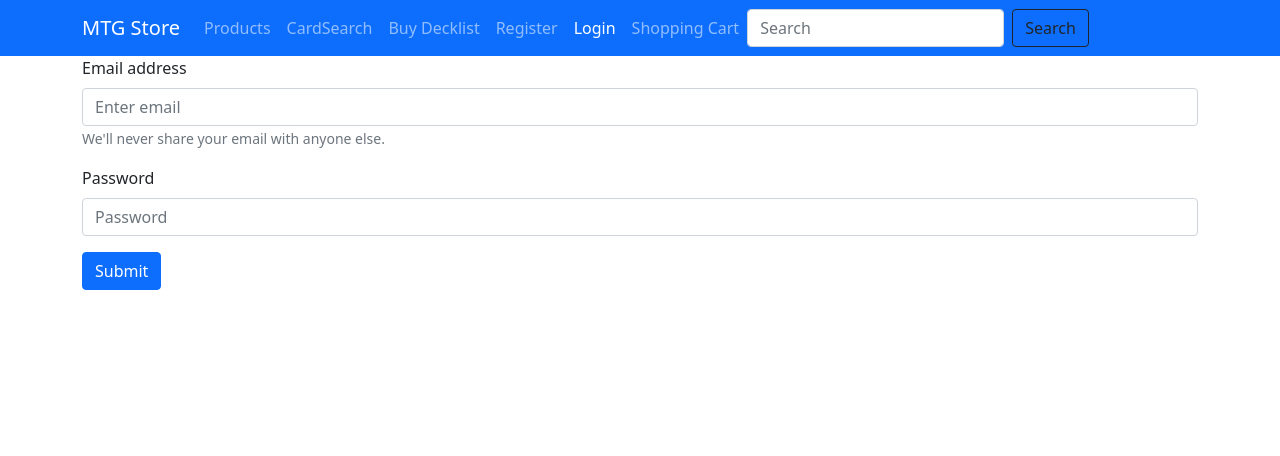
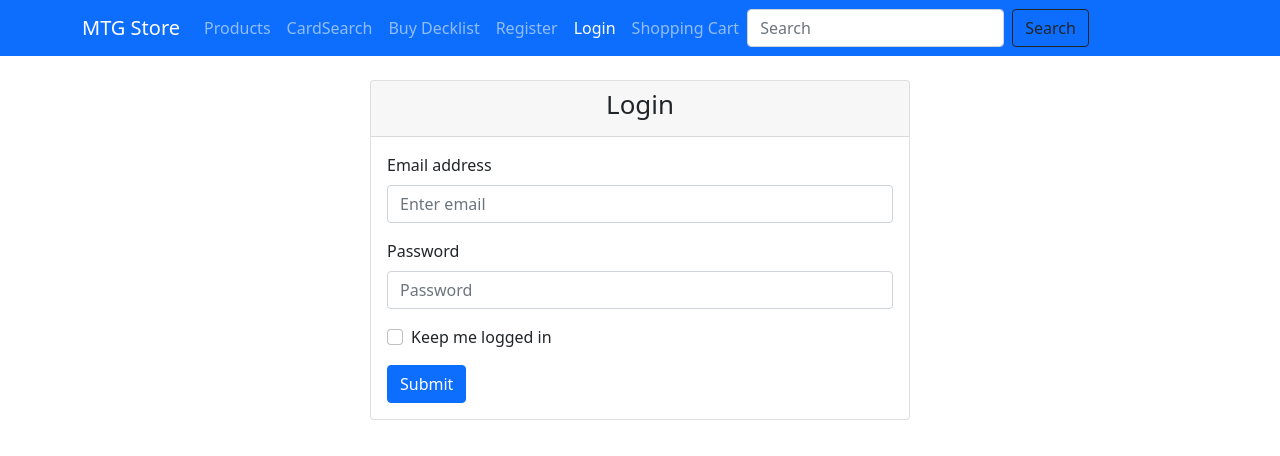
Before and after one commit to ronyx-b/mtg-store-app, a React (Create React App) app: page /Login in a window 1280 px wide. Shown: the top 456 px of the page. Built offline with nearby package versions, Linux system fonts and the light colour scheme.

Commit message:
token expiration implemented

```diff
--- a/src/Account.js
+++ b/src/Account.js
@@ -1,13 +1,12 @@
 import React, { useEffect, useState } from "react";
 import { useNavigate } from "react-router-dom";
-import jwt_decode from 'jwt-decode';
 import { SERVER_URL } from "./config"
 
 export function Account(props) {
   const [accountInfo, setAccountInfo] = useState();
   const navigate = useNavigate();
-  const token = props.token;
-  const tokenObj = jwt_decode(token);
+  let token = props.token;
+  let decodedToken = props.decodedToken;
 
   const getAccountInfo = async () => {
     let requestString = `${SERVER_URL}/api/user/account`;
@@ -24,7 +23,7 @@ export function Account(props) {
       } else {
         let json = await response.json();
         setAccountInfo(json.message);
-        console.log(tokenObj.email);
+        console.log(decodedToken.email);
       }
     } catch (err) {
       console.log(err);
--- a/src/App.js
+++ b/src/App.js
@@ -1,4 +1,4 @@
-import React, { useState } from 'react';
+import React, { useEffect, useState } from 'react';
 import { Button, Container, Nav, Navbar, Form, FormControl, Row, Col } from 'react-bootstrap';
 import { LinkContainer } from 'react-router-bootstrap';
 import { Routes, Route, useNavigate, Navigate } from 'react-router-dom';
@@ -18,12 +18,22 @@ import { Dashboard } from './Dashboard';
 function App() {
   const [searchString, setSearchString] = useState('');
   const {token, setToken} = useToken();
-  const tokenObj = (token)?jwt_decode(token):null;
+  const decodedToken = (token)?jwt_decode(token):null;
   const navigate = useNavigate();
   const logout = () => {
     setToken();
     navigate('/');
   }
+
+  useEffect(() => {
+    if (decodedToken?.exp) {
+      let tokenExpires = decodedToken.exp * 1000;
+      let now = (new Date()).valueOf();
+      if (tokenExpires < now) {
+        setToken();
+      }
+    }
+  },[decodedToken?.exp, setToken]);
 
   const handleSubmit = function(e) {
     e.preventDefault();
@@ -47,7 +57,7 @@ function App() {
               {!token && <LinkContainer to="/Register"><Nav.Link>Register</Nav.Link></LinkContainer>}
               {!token && <LinkContainer to="/Login"><Nav.Link>Login</Nav.Link></LinkContainer>}
               {token && <LinkContainer to="/Account"><Nav.Link>Account</Nav.Link></LinkContainer>}
-              {token && tokenObj.isAdmin && <LinkContainer to="/Dashboard"><Nav.Link>Dashboard</Nav.Link></LinkContainer>}
+              {decodedToken?.isAdmin && <LinkContainer to="/Dashboard"><Nav.Link>Dashboard</Nav.Link></LinkContainer>}
               <LinkContainer to="/Cart"><Nav.Link>Shopping Cart</Nav.Link></LinkContainer>
               {token && <Nav.Link onClick={logout}>Log out</Nav.Link>}
             </Nav>
@@ -74,8 +84,8 @@ function App() {
               <Route path="/CardSearch" element={<CardSearch />} />
               <Route path="/Register" element={(token)?<Navigate to="/Account" />:<Register />} />
               <Route path="/Login" element={(token)?<Navigate to="/Account" />:<Login setToken={setToken} />} />
-              <Route path="/Account" element={(token)?<Account token={token} />: <Navigate to="/Login" />} />
-              <Route path="/Dashboard" element={(token && tokenObj?.isAdmin)?<Dashboard token={token} />: <Navigate to="/" />} />
+              <Route path="/Account" element={(token)?<Account token={token} decodedToken={decodedToken} />: <Navigate to="/Login" />} />
+              <Route path="/Dashboard" element={(decodedToken?.isAdmin)?<Dashboard token={token} decodedToken={decodedToken} />: <Navigate to="/" />} />
               <Route path="/Decklist" element={<DecklistProcessor />} />
               <Route path="*" element={<NotFound />} />
             </Routes>
--- a/src/Dashboard.js
+++ b/src/Dashboard.js
@@ -1,9 +1,14 @@
 import React from "react";
 
-export function Dashboard() {
+export function Dashboard(props) {
+  let token = props.token;
+  let decodedToken = props.decodedToken;
+
   return (
     <div className="Dashboard">
-      Admin Dashboard
+      <h1>Admin Dashboard</h1>
+      <p>{decodedToken?.email}</p>
+      {decodedToken.exp}
     </div>
   );
 }
--- a/src/Login.js
+++ b/src/Login.js
@@ -1,17 +1,24 @@
 import React, { useState } from "react";
-import { Alert, Button, Form } from "react-bootstrap";
+import { Alert, Button, Card, Container, Form } from "react-bootstrap";
 import { useNavigate } from "react-router-dom";
 import { SERVER_URL } from "./config"
 
 export function Login(props) {
-  const [formFields, setFormFields] = useState({email: "", password: ""})
+  const [formFields, setFormFields] = useState({email: "", password: "", keeplogged: false})
   const [isSubmitted, setIsSubmitted] = useState(false);
   const [loginError, setLoginError] = useState('');
   const navigate = useNavigate();
 
   const handleChange = (e) => {
+    let name = e.target.name;
+    let value;
+    if (e.target.type === 'checkbox') {
+      value = e.target.checked;
+    } else {
+      value = e.target.value;
+    }
     setFormFields((formFields) => {
-      return {...formFields, [e.target.name] : e.target.value}
+      return {...formFields, [name] : value}
     });
   }
 
@@ -30,8 +37,6 @@ export function Login(props) {
       if (json.token) {
         props.setToken(json.token);
         navigate('/Account');
-        // localStorage.setItem('token', json.token);
-        // console.log(localStorage.getItem('token'));
       } else {
         setIsSubmitted(false);
         setLoginError(json.message);
@@ -42,27 +47,32 @@ export function Login(props) {
     }
   }
 
-  return (<div className="Login">
+  return (
+    <div className="Login">
+      <Card className="my-4 mx-auto" style={{maxWidth: '540px'}}>
+        <Card.Header>
+          <h1 className="cardHeader">Login</h1>
+        </Card.Header>
+        <Container className="p-3">
           <Form onSubmit={handleSubmit}>
             <Form.Group className="mb-3" controlId="formBasicEmail">
               <Form.Label>Email address</Form.Label>
               <Form.Control type="email" name="email" value={formFields.email} onChange={handleChange} placeholder="Enter email" />
-        <Form.Text className="text-muted">
-          We'll never share your email with anyone else.
-        </Form.Text>
             </Form.Group>
-
             <Form.Group className="mb-3" controlId="formBasicPassword">
               <Form.Label>Password</Form.Label>
               <Form.Control type="password" name="password" value={formFields.passport} onChange={handleChange} placeholder="Password" />
             </Form.Group>
-      {/* <Form.Group className="mb-3" controlId="formBasicCheckbox">
-        <Form.Check type="checkbox" label="Check me out" />
-      </Form.Group> */}
+            <Form.Group className="mb-3" controlId="formBasicCheckbox">
+              <Form.Check type="checkbox" name="keeplogged" value="true" label="Keep me logged in" checked={formFields.keeplogged} onChange={handleChange} />
+            </Form.Group>
             <Button variant="primary" type="submit" disabled={isSubmitted}>
               Submit
             </Button>
             {loginError !== "" && <Alert variant="danger" className="mt-3">{loginError}</Alert>}
           </Form>
-  </div>);
+        </Container>
+      </Card>
+    </div>
+  );
 }
--- a/src/Register.js
+++ b/src/Register.js
@@ -90,12 +90,11 @@ export function Register() {
   }
 
   return (<div className="Register">
-    <Card style={{ margin: '20px' }}>
-
+    <Card className="m-4">
       <Card.Header>
         <h1 className="cardHeader">Register new user</h1>
       </Card.Header>
-      <Container style={{ padding: '10px' }}>
+      <Container className="p-3">
         <Form noValidate onSubmit={handleSubmit}>
           <Row className="mb-3">
             <Form.Group as={Col} md="6" controlId="formRegister.firstName">
--- a/src/config.js
+++ b/src/config.js
@@ -1 +1 @@
-export const SERVER_URL = 'https://mtg-store-api.herokuapp.com'; // 'http://localhost:8080';
+export const SERVER_URL = (window.location.hostname === 'localhost')?'http://localhost:8080':'https://mtg-store-api.herokuapp.com';
```
Also changed, not shown: src/useToken.js (line endings or trailing spaces). Lines whose indentation alone changed are shown as unchanged.
